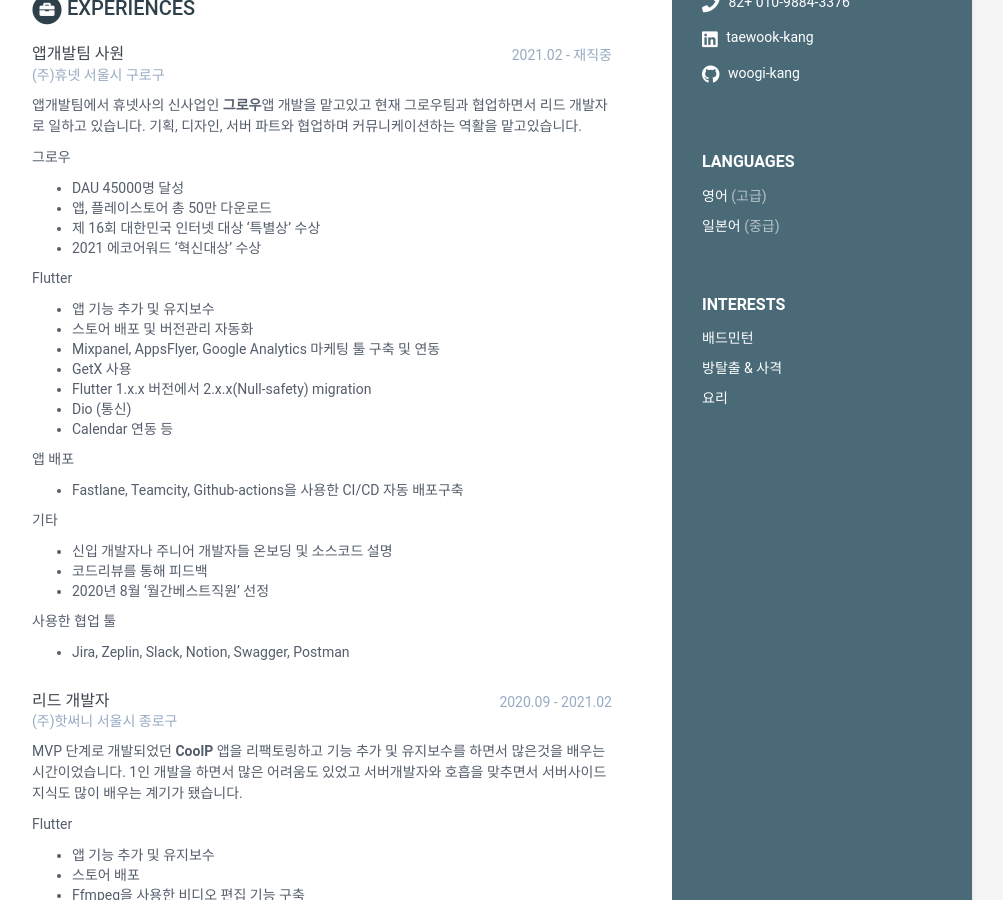
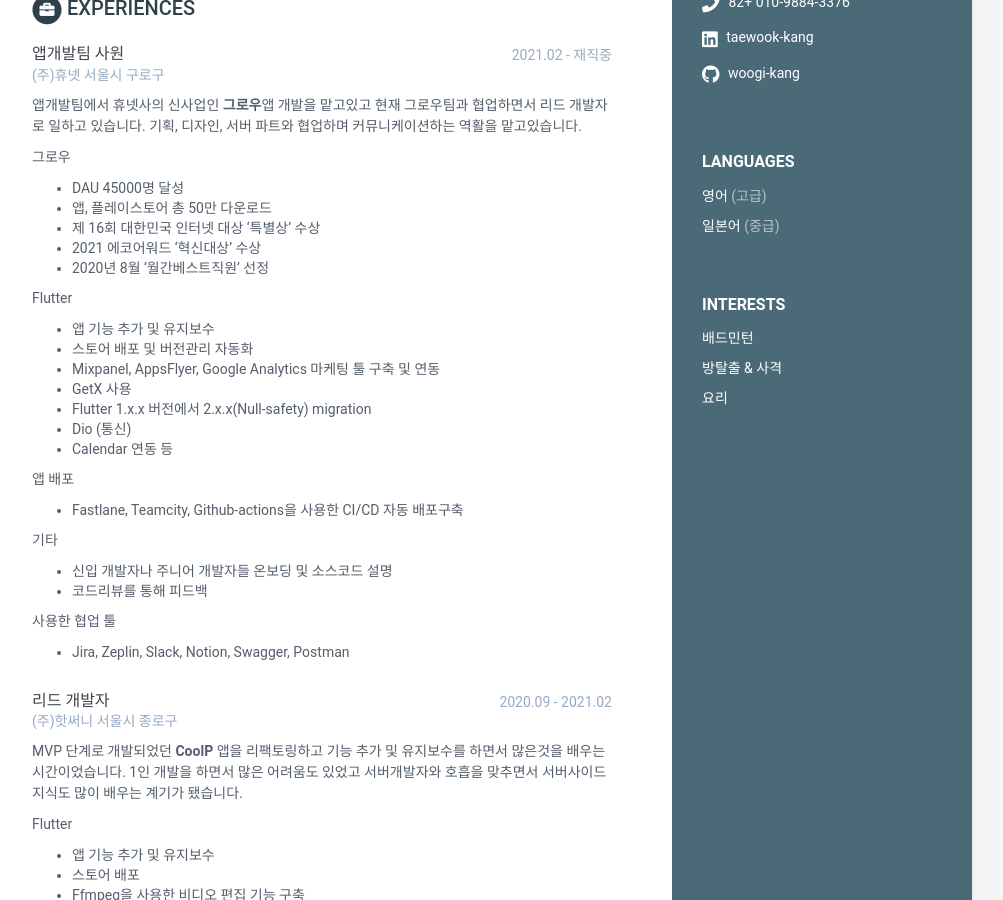
Before and after one commit to woogi-kang/woogi-kang.github.io, a Jekyll site: the page built from index.html, in a window 1280 px wide and 900 px high, scrolled down 341 px. Shown: the whole window, without its empty margins (168-1171 px from the left). Built offline with Jekyll 4.4.1, drawn with Linux system fonts in a browser that asks for light colours; part of the change alters nothing that is shown.

```diff
--- a/_data/data.yml
+++ b/_data/data.yml
@@ -84,6 +84,7 @@ experiences:
           - 앱, 플레이스토어 총 50만 다운로드
           - 제 16회 대한민국 인터넷 대상 '특별상' 수상
           - 2021 에코어워드 '혁신대상' 수상
+          - 2020년 8월 '월간베스트직원' 선정
 
         Flutter
           - 앱 기능 추가 및 유지보수
@@ -100,7 +101,6 @@ experiences:
         기타
           - 신입 개발자나 주니어 개발자들 온보딩 및 소스코드 설명
           - 코드리뷰를 통해 피드백
-          - 2020년 8월 '월간베스트직원' 선정
 
         사용한 협업 툴
           - Jira, Zeplin, Slack, Notion, Swagger, Postman
```
